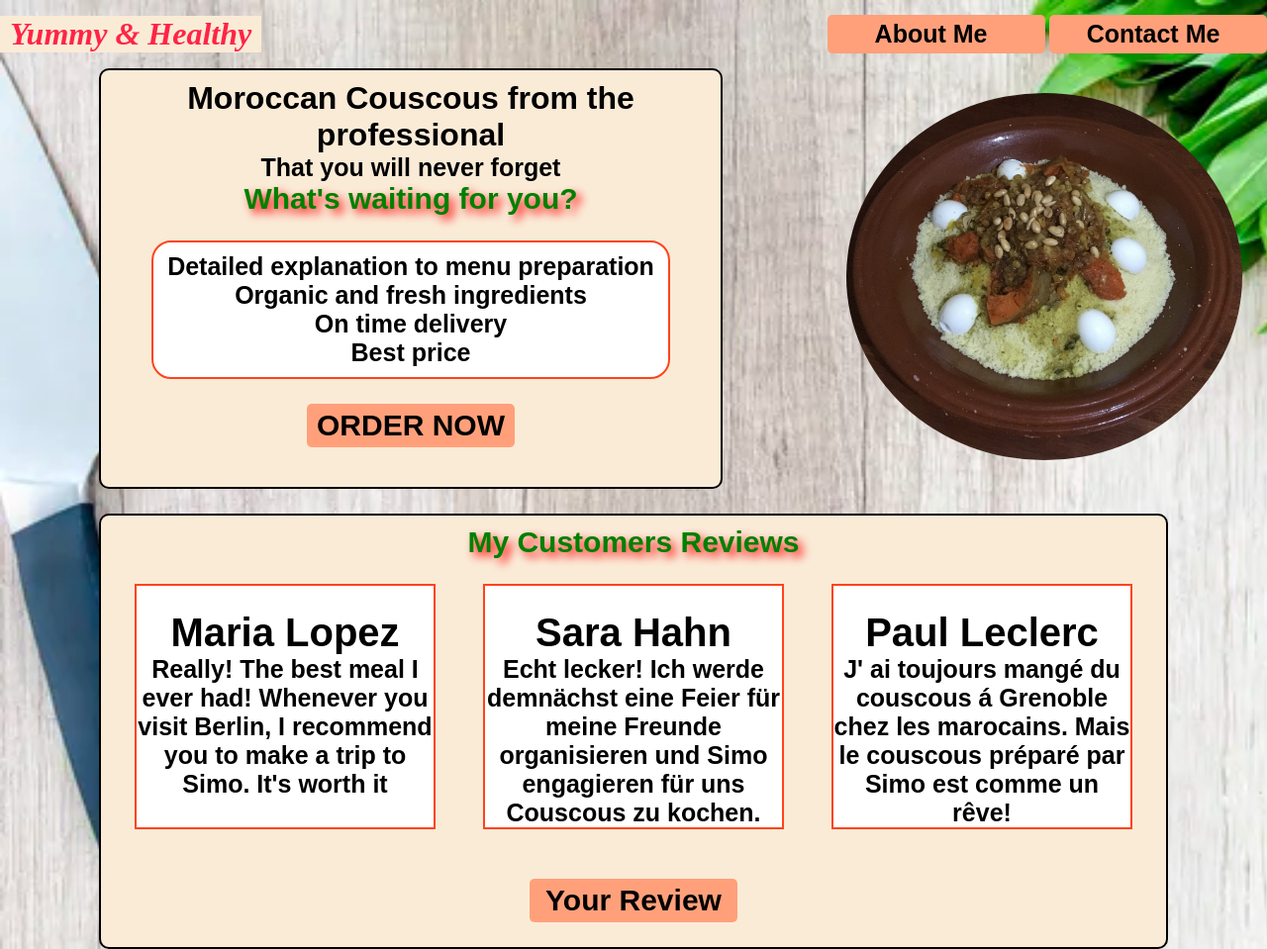
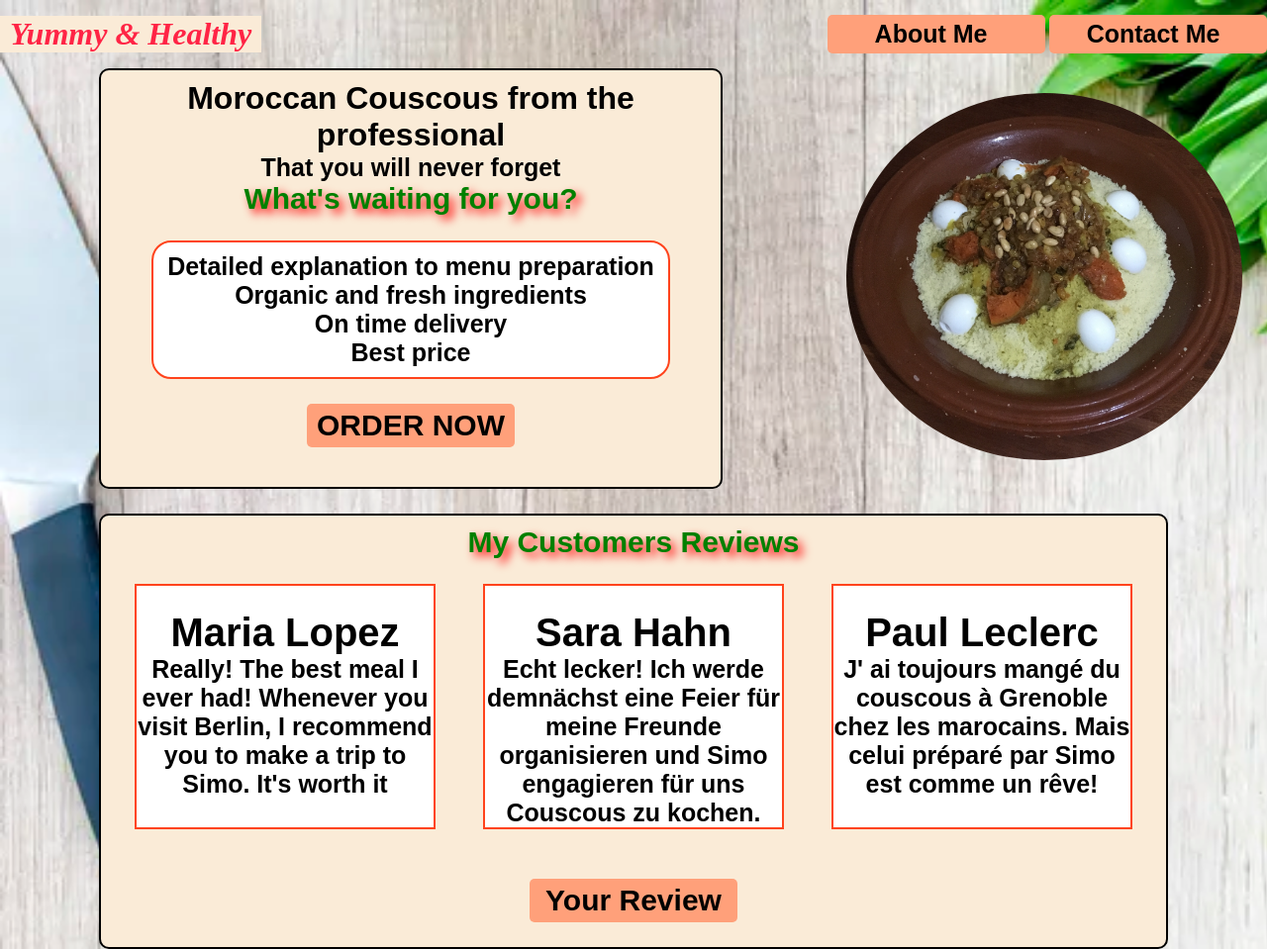
Before and after one commit to rielka/odin_landing_page, a plain HTML site: page index.html in a window 1280 px wide. Shown: the whole page at 99% size. Drawn offline with Linux system fonts and the light colour scheme; a web font is replaced by a local one.

Commit message:
index.html

```diff
--- a/index.html
+++ b/index.html
@@ -62,7 +62,7 @@
                     <div class="customer">
 
                         <h3>Paul Leclerc</h3>
-                        <p>J' ai toujours mangé du couscous á Grenoble chez les marocains. Mais le couscous préparé par Simo est comme un rêve!</p>
+                        <p>J' ai toujours mangé du couscous à Grenoble chez les marocains. Mais celui préparé par Simo est comme un rêve!</p>
 
                     </div>
 
```
